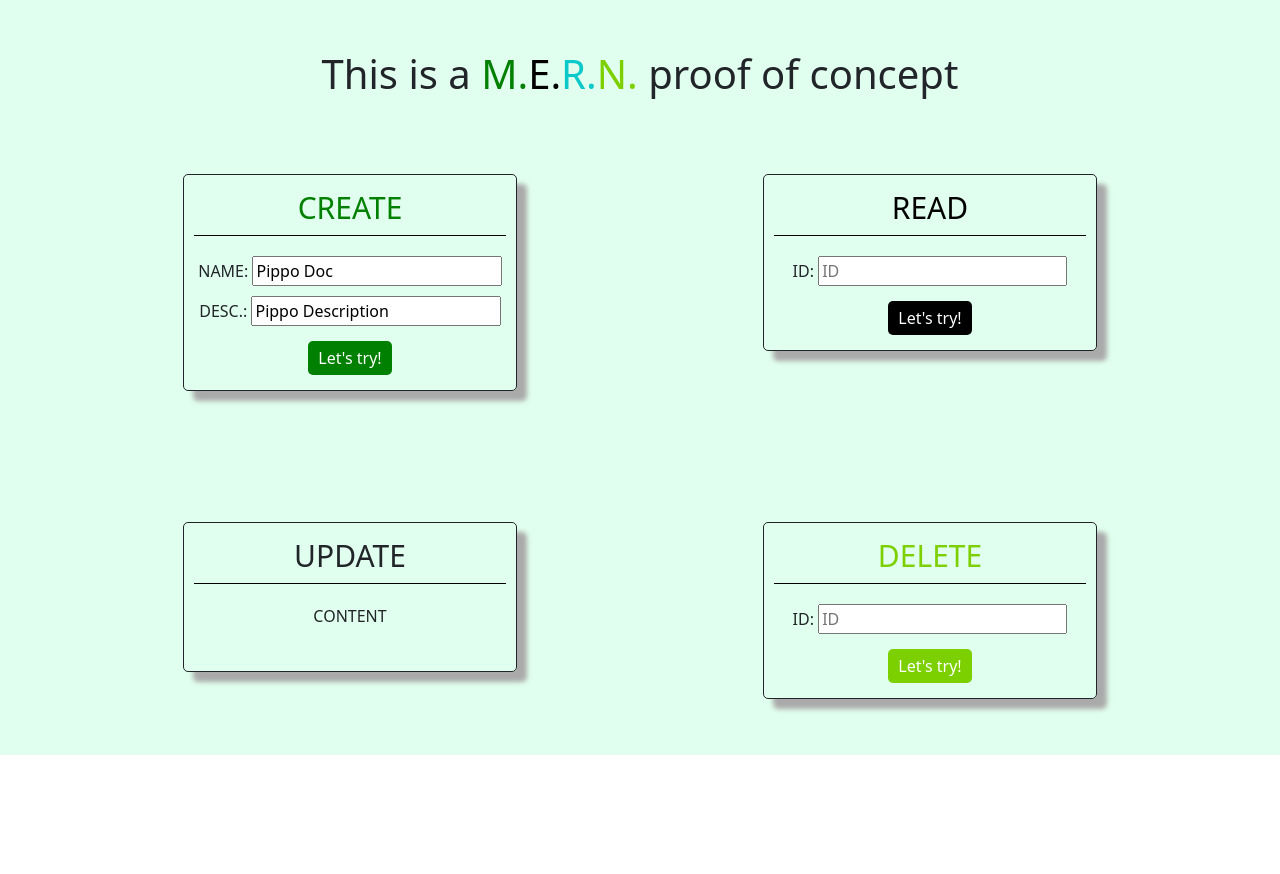
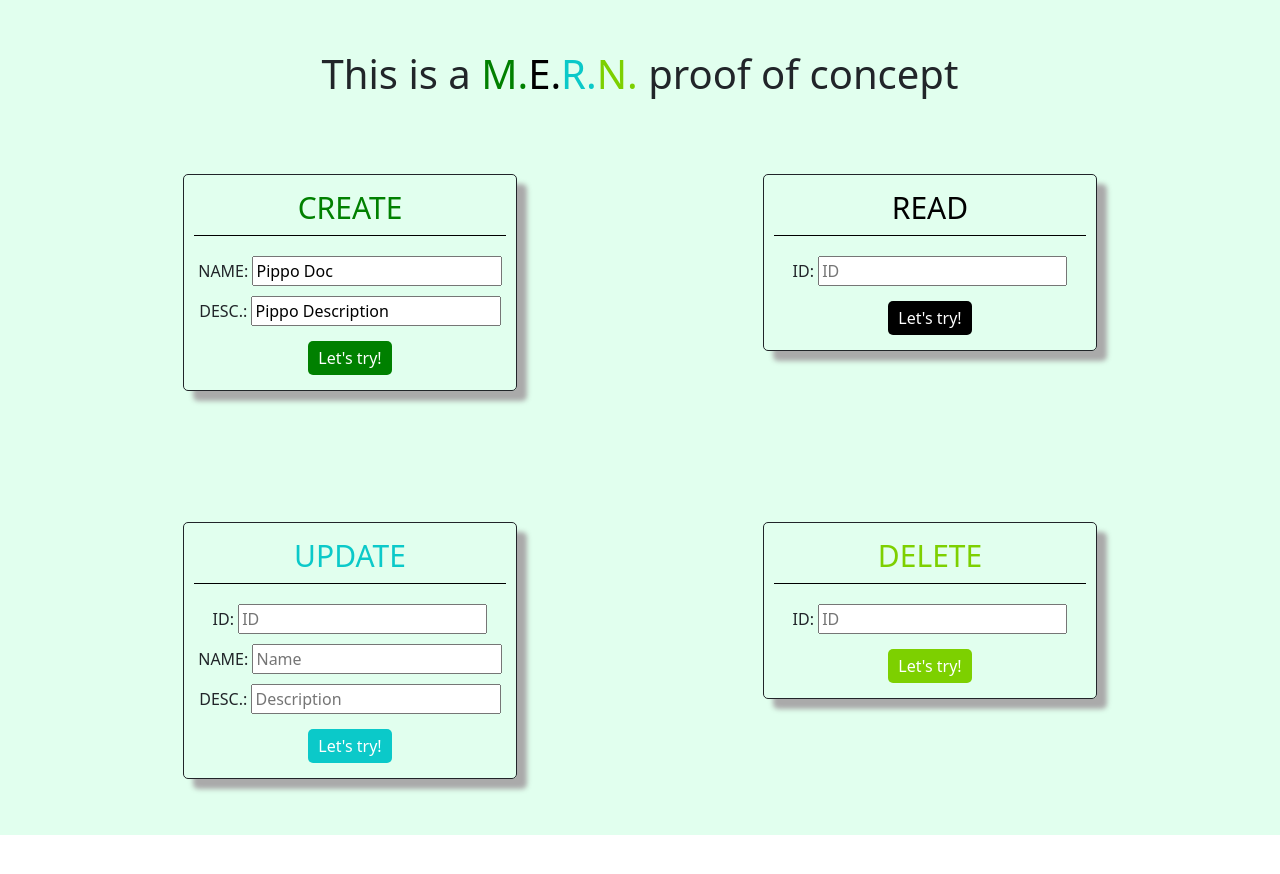
Before and after one commit to DoctorVella/ReactAppDeploy, a React (Create React App) app in the folder react-app-deploy/: page /ReactAppDeploy/home in a window 1280 px wide. Shown: the top 874 px of the page. Before the commit the page ends 803 px from the top, so only its background shows below. Built offline with nearby package versions, Linux system fonts and the light colour scheme.

Commit message:
More improvements

```diff
--- a/react-app-deploy/src/components/CreateCard/CreateCard.js
+++ b/react-app-deploy/src/components/CreateCard/CreateCard.js
@@ -6,7 +6,7 @@ import './CreateCard.css';
 import { ErrorMessage, Field, Form, Formik } from 'formik';
 import * as Yup from "yup";
 
-const CreateCard = ({ setDefaultId }) => {
+const CreateCard = ({ setDefaultId, setDocValues }) => {
     const { axiosInstance, setLoading } = useContext(AppContext);
 
     let initValues = {
@@ -28,6 +28,7 @@ const CreateCard = ({ setDefaultId }) => {
             })
             setLoading(false)
             setDefaultId(res?.data?.id)
+            setDocValues(values)
             Swal.fire({
                 icon: 'success',
                 title: 'Item Inserted',
--- a/react-app-deploy/src/components/DeleteCard/DeleteCard.js
+++ b/react-app-deploy/src/components/DeleteCard/DeleteCard.js
@@ -6,11 +6,11 @@ import { ErrorMessage, Field, Form, Formik } from "formik";
 import * as Yup from "yup";
 import './DeleteCard.css';
 
-const DeleteCard = ({defaultId,setDefaultId}) => {
+const DeleteCard = ({defaultId,setDefaultId,setDocValues}) => {
     const { axiosInstance, setLoading } = useContext(AppContext);
 
     let initValues = {
-        id: defaultId
+        id: defaultId ? defaultId : ""
     }
 
     const handleSubmit = async (values) => {
@@ -26,6 +26,7 @@ const DeleteCard = ({defaultId,setDefaultId}) => {
             })
             setLoading(false)
             setDefaultId("")
+            setDocValues({})
             Swal.fire({
                 icon: 'success',
                 title: 'Item deleted',
--- a/react-app-deploy/src/components/HomePage/HomePage.js
+++ b/react-app-deploy/src/components/HomePage/HomePage.js
@@ -1,12 +1,13 @@
 import React, { useState } from 'react';
-import Card from '../Card/Card';
 import './HomePage.css';
 import ReadCard from '../ReadCard/ReadCard';
 import CreateCard from '../CreateCard/CreateCard';
 import DeleteCard from '../DeleteCard/DeleteCard';
+import UpdateCard from '../UpdateCard/UpdateCard';
 
 const HomePage = () => {
   const [defaultId, setDefaultId] = useState();
+  const [docValues, setDocValues] = useState();
 
   return <div className='container-fluid HomePage'>
     <h1 className='h1'>
@@ -19,7 +20,7 @@ const HomePage = () => {
     </h1>
     <div className='row m-5'>
       <div className='col-md-6'>
-        <CreateCard setDefaultId={setDefaultId} />
+        <CreateCard setDefaultId={setDefaultId} setDocValues={setDocValues} />
       </div>
       <div className='col-md-6'>
         <ReadCard defaultId={defaultId} />
@@ -27,12 +28,10 @@ const HomePage = () => {
     </div>
     <div className='row m-5'>
       <div className='col-md-6'>
-        <Card title="UPDATE">
-          <div>CONTENT</div>
-        </Card>
+        <UpdateCard defaultId={defaultId} docValues={docValues} setDocValues={setDocValues} />
       </div>
       <div className='col-md-6'>
-        <DeleteCard defaultId={defaultId} setDefaultId={setDefaultId} />
+        <DeleteCard defaultId={defaultId} setDefaultId={setDefaultId} setDocValues={setDocValues} />
       </div>
     </div>
   </div>
--- a/react-app-deploy/src/components/ReadCard/ReadCard.js
+++ b/react-app-deploy/src/components/ReadCard/ReadCard.js
@@ -10,7 +10,7 @@ const ReadCard = ({defaultId}) => {
   const { axiosInstance,setLoading } = useContext(AppContext);
 
   let initValues = {
-    id: defaultId
+    id: defaultId ? defaultId : ""
   }
 
   const handleSubmit = async (values) => {
--- a/react-app-deploy/src/components/UpdateCard/UpdateCard.js
+++ b/react-app-deploy/src/components/UpdateCard/UpdateCard.js
@@ -0,0 +1,104 @@
+import React, { useContext } from 'react';
+import { AppContext } from '../../contexts/AppContext';
+import Swal from "sweetalert2";
+import Card from '../Card/Card';
+import './UpdateCard.css';
+import { ErrorMessage, Field, Form, Formik } from 'formik';
+import * as Yup from "yup";
+
+const UpdateCard = ({defaultId,docValues,setDocValues}) => {
+    const { axiosInstance, setLoading } = useContext(AppContext);
+
+    let initValues = {
+        id: defaultId ? defaultId : "",
+        name: docValues?.name ? docValues.name : "",
+        description: docValues?.description ? docValues.description : ""
+    }
+
+    const handleSubmit = async (values) => {
+        try {
+            setLoading(true)
+            const res = await axiosInstance({
+                method: 'PUT',
+                url: '/update',
+                params: {
+                    db: 'sample_analytics',
+                    collection: 'accounts'
+                },
+                data: values
+            })
+            setLoading(false)
+            setDocValues(values)
+            Swal.fire({
+                icon: 'success',
+                title: 'Item Updated',
+                text: "Update result: " + res?.data
+            })
+        } catch (e) {
+            console.error(e);
+            setLoading(false);
+            Swal.fire({
+                icon: 'error',
+                title: 'Client call error'
+            })
+        }
+    }
+
+    return <Card title="UPDATE" titleCss="reactColor">
+    <Formik
+        enableReinitialize
+        initialValues={initValues}
+        validationSchema={Yup.object({
+            id: Yup.string().required("ID required!"),
+            name: Yup.string().required("Name required!"),
+            description: Yup.string().required("Description required!")
+        })}
+          onSubmit={(values, { setSubmitting, resetForm }) => {
+            handleSubmit(values);
+            resetForm(initValues)
+            setSubmitting(false);
+          }}
+    >
+        <Form>
+            <div>
+                <span>ID: </span>
+                <Field
+                    type="text"
+                    name="id"
+                    className="Field"
+                    placeholder="ID"
+                />
+                <ErrorMessage render={msg => <div style={{ color: "red" }}>{msg}</div>} name="id" />
+            </div>
+            <div>
+                <span>NAME: </span>
+                <Field
+                    type="text"
+                    name="name"
+                    className="Field"
+                    placeholder="Name"
+                />
+                <ErrorMessage render={msg => <div style={{ color: "red" }}>{msg}</div>} name="name" />
+            </div>
+            <div>
+                <span>DESC.: </span>
+                <Field
+                    type="text"
+                    name="description"
+                    className="Field"
+                    placeholder="Description"
+                />
+                <ErrorMessage render={msg => <div style={{ color: "red" }}>{msg}</div>} name="description" />
+            </div>
+            <button className='Button bgReactColor' type="submit">Let's try!</button>
+        </Form>
+    </Formik>
+</Card>
+
+}
+
+UpdateCard.propTypes = {};
+
+UpdateCard.defaultProps = {};
+
+export default UpdateCard;
```
